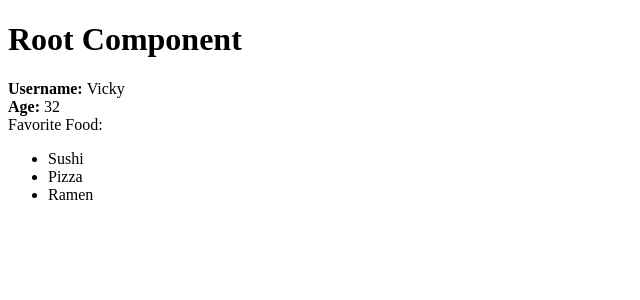
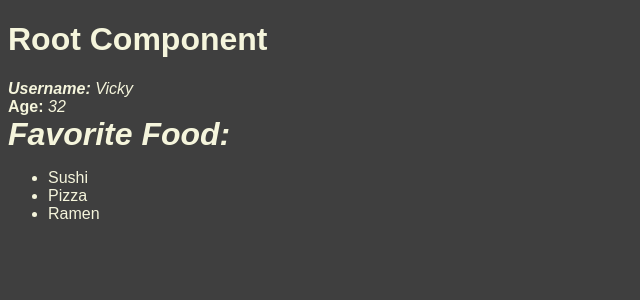
Before and after one commit to vicky5571/CHAPTER-3---React-JS, a React (Vite) app in the folder 2. (Anson Developer) React JS Full Course 2024/: page / in a window 1280 px wide. Shown: the top 300 px of the page, without its empty margins (0-640 px from the left). Built offline with nearby package versions, Linux system fonts and the light colour scheme.

Commit message:
Styling in React with CSS and SASS

```diff
--- a/2. (Anson Developer) React JS Full Course 2024/package.json
+++ b/2. (Anson Developer) React JS Full Course 2024/package.json
@@ -24,6 +24,7 @@
     "eslint-plugin-react-hooks": "^5.1.0-rc.0",
     "eslint-plugin-react-refresh": "^0.4.9",
     "globals": "^15.9.0",
+    "sass": "^1.79.3",
     "vite": "^5.4.1"
   }
 }
--- a/2. (Anson Developer) React JS Full Course 2024/src/components/UserFavoriteFoods.jsx
+++ b/2. (Anson Developer) React JS Full Course 2024/src/components/UserFavoriteFoods.jsx
@@ -1,10 +1,11 @@
 import { createElement } from "react";
+import styles from "./users.module.scss";
 
 export function UserFavoriteFood() {
   return createElement(
     "section",
     {},
-    <span>Favorite Food: </span>,
+    <span className={styles.foodsTitle}>Favorite Food: </span>,
     <br />,
     <ul>
       <li>Sushi</li>
--- a/2. (Anson Developer) React JS Full Course 2024/src/components/UserUsername.jsx
+++ b/2. (Anson Developer) React JS Full Course 2024/src/components/UserUsername.jsx
@@ -1,10 +1,13 @@
 /* eslint-disable react/prop-types */
+import styles from "./style.module.css";
+
 export function UserUsername(props) {
   console.log(props.username);
   return (
-    <div>
-      <b>Username: </b>
+    <>
+      <b className={styles.username}>Username: </b>
       <span>{props.username}</span>
-    </div>
+      <br />
+    </>
   );
 }
--- /dev/null
+++ b/2. (Anson Developer) React JS Full Course 2024/src/components/style.module.css
@@ -0,0 +1,8 @@
+.username,
+span {
+  font-style: italic;
+}
+
+body {
+  background-color: #fff;
+}
--- /dev/null
+++ b/2. (Anson Developer) React JS Full Course 2024/src/components/users.module.scss
@@ -0,0 +1,4 @@
+.foodsTitle {
+  font-weight: bold;
+  font-size: 32px;
+}
--- /dev/null
+++ b/2. (Anson Developer) React JS Full Course 2024/src/globals.css
@@ -0,0 +1,5 @@
+body {
+  background-color: #3f3f3f;
+  color: beige;
+  font-family: sans-serif;
+}
--- a/2. (Anson Developer) React JS Full Course 2024/src/main.jsx
+++ b/2. (Anson Developer) React JS Full Course 2024/src/main.jsx
@@ -1,6 +1,7 @@
 import { StrictMode } from "react";
 import { createRoot } from "react-dom/client";
 import App from "./App";
+import "./globals.css";
 
 createRoot(document.getElementById("root")).render(
   <StrictMode>
```
Also changed, not shown: 1 other file (tests, documents, lock files or other folders).
